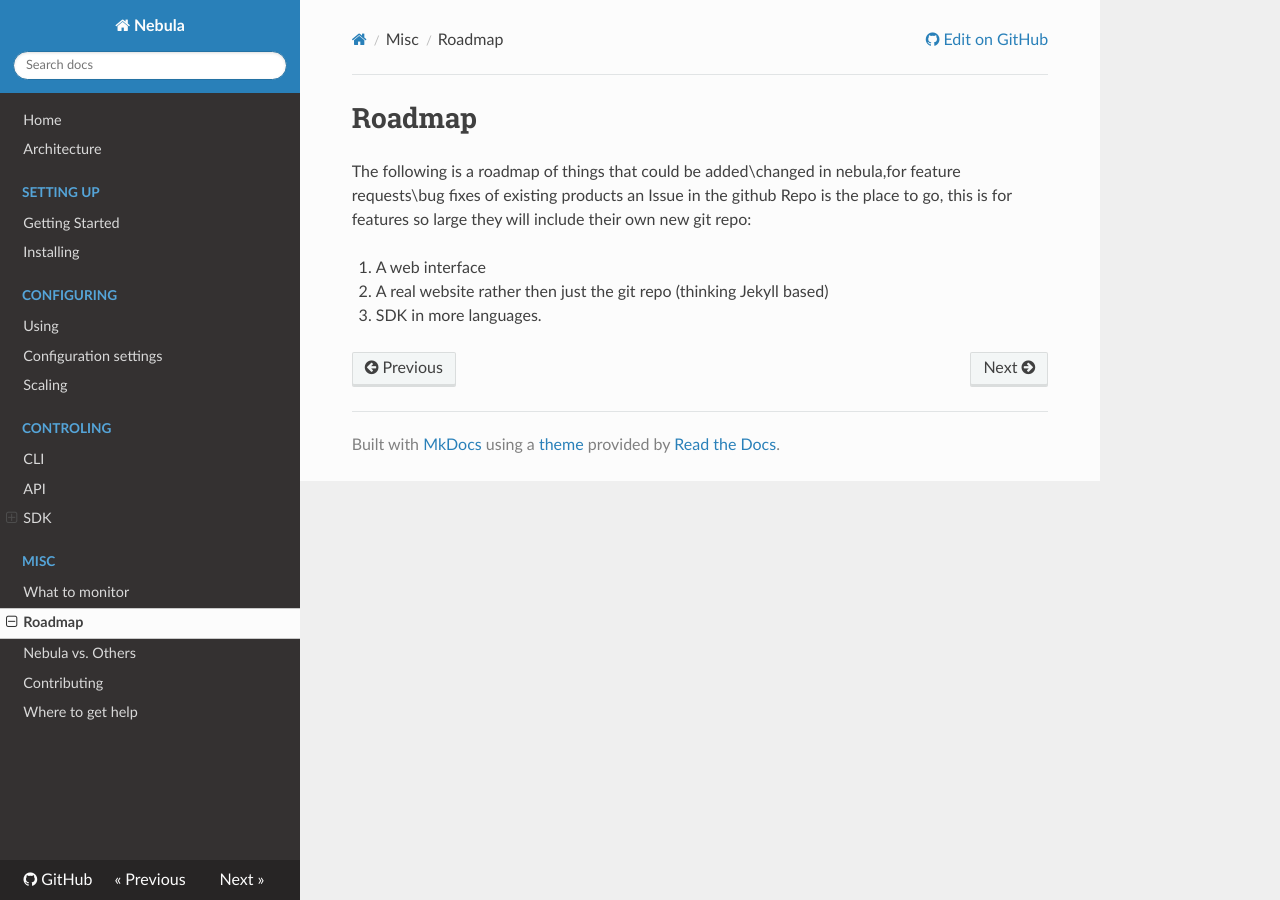
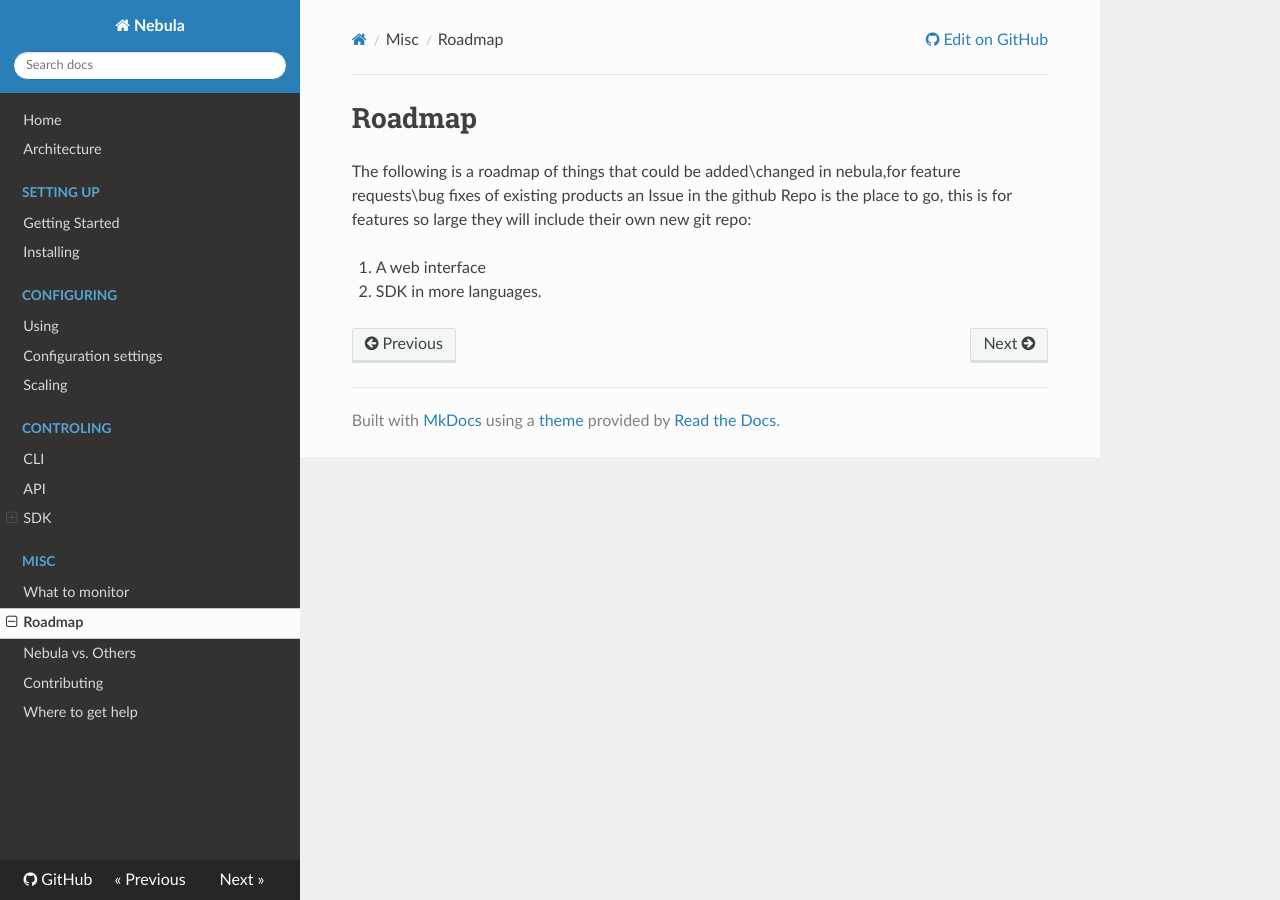
Before and after one commit to nebula-orchestrator/docs, an MkDocs documentation site: the page built from docs/roadmap.md, in a window 1280 px wide. Built offline with MkDocs 1.6.1, drawn with Linux system fonts in a browser that asks for light colours; nearby versions of some CDN libraries; old or Windows-style settings are respelled for this version of MkDocs.

```diff
--- a/docs/roadmap.md
+++ b/docs/roadmap.md
@@ -3,5 +3,4 @@
 The following is a roadmap of things that could be added\changed in nebula,for feature requests\bug fixes of existing products an Issue in the github Repo is the place to go, this is for features so large they will include their own new git repo:
 
 1. A web interface
-2. A real website rather then just the git repo (thinking Jekyll based)
-3. SDK in more languages.
+2. SDK in more languages.
```
Also changed, not shown: README.md (+1 -1 lines).
